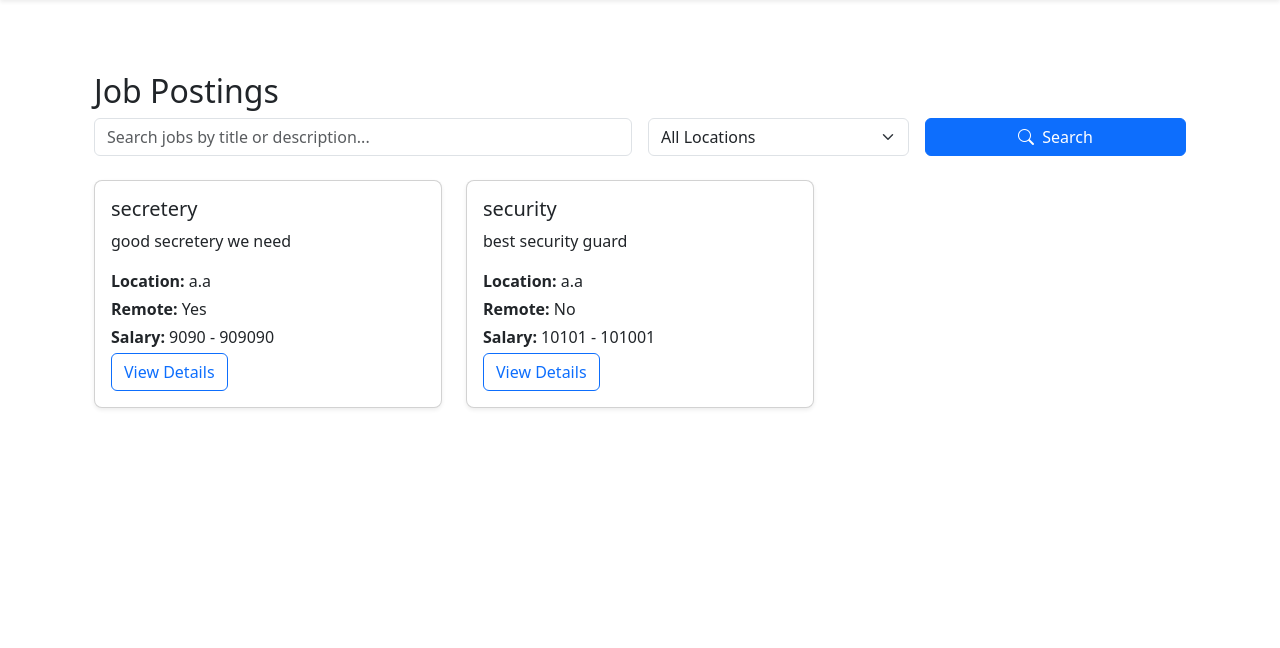
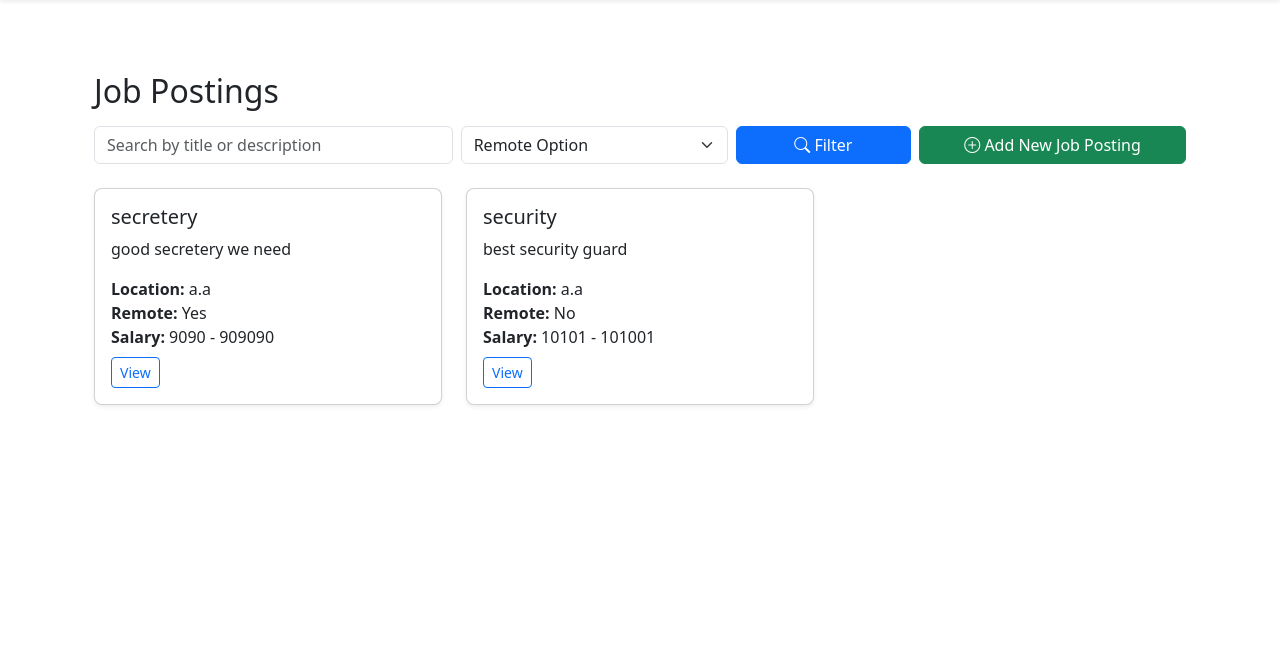
Before and after one commit to anony-bocha/job-application-tracker, a Django app: page /job-postings/ in a window 1280 px wide. Shown: the part 56-704 px from the top of the page. Run offline with Django 5.2, Linux system fonts and the light colour scheme; the first user in the database is signed in; data comes from the database, SQL or seed files in the repository; some libraries are stand-ins or nearby versions.

Commit message:
Add job posting search, filter, and pagination for better browsing

```diff
--- a/jobtracker/applications/templates/applications/job_posting_list.html
+++ b/jobtracker/applications/templates/applications/job_posting_list.html
@@ -1,67 +1,84 @@
 {% extends 'applications/base.html' %}
-{% load crispy_forms_tags %}
-
 {% block content %}
 <div class="container mt-4">
-    <h2>Job Postings</h2>
+    <h2 class="mb-3">Job Postings</h2>
 
-    <!-- Search and Filter -->
-    <form method="get" class="row g-3 mb-4 align-items-center">
-        <div class="col-md-6">
-            <input
-                type="text"
-                name="q"
-                value="{{ request.GET.q|default:'' }}"
-                class="form-control"
-                placeholder="Search jobs by title or description..."
-                aria-label="Search jobs"
-            />
+    <!-- Filter and Search -->
+    <form method="get" class="row g-2 mb-4">
+        <div class="col-md-4">
+            <input type="text" name="q" class="form-control" placeholder="Search by title or description" value="{{ request.GET.q }}">
         </div>
         <div class="col-md-3">
-            <select name="remote" class="form-select" aria-label="Filter by remote">
-                <option value="" {% if not request.GET.remote %}selected{% endif %}>All Locations</option>
-                <option value="yes" {% if request.GET.remote == 'yes' %}selected{% endif %}>Remote Only</option>
-                <option value="no" {% if request.GET.remote == 'no' %}selected{% endif %}>On-site Only</option>
+            <select name="remote" class="form-select">
+                <option value="">Remote Option</option>
+                <option value="yes" {% if request.GET.remote == "yes" %}selected{% endif %}>Remote</option>
+                <option value="no" {% if request.GET.remote == "no" %}selected{% endif %}>On-Site</option>
             </select>
         </div>
+        <div class="col-md-2">
+            <button type="submit" class="btn btn-primary w-100"><i class="bi bi-search"></i> Filter</button>
+        </div>
         <div class="col-md-3">
-            <button type="submit" class="btn btn-primary w-100">
-                <i class="bi bi-search me-1"></i> Search
-            </button>
+            <a href="{% url 'add_job_posting' %}" class="btn btn-success w-100"><i class="bi bi-plus-circle"></i> Add New Job Posting</a>
         </div>
     </form>
 
-    <!-- Job Cards -->
+    <!-- Job Listings -->
     <div class="row">
-        {% if job_postings %}
         {% for job in job_postings %}
-                <div class="col-lg-4 col-md-6 mb-4">
+            <div class="col-md-4 mb-3">
                 <div class="card h-100 shadow-sm rounded-3">
-                        <div class="card-body d-flex flex-column">
+                    <div class="card-body">
                         <h5 class="card-title">{{ job.title }}</h5>
-                            <p class="card-text flex-grow-1">
-                                {{ job.description|truncatechars:120 }}
-                            </p>
-                            <p class="mb-1"><strong>Location:</strong> {{ job.location }}</p>
-                            <p class="mb-1"><strong>Remote:</strong> {{ job.is_remote|yesno:"Yes,No" }}</p>
-                            <p class="mb-1"><strong>Salary:</strong>
+                        <p class="card-text">{{ job.description|truncatechars:100 }}</p>
+                        <p class="mb-0"><strong>Location:</strong> {{ job.location }}</p>
+                        <p class="mb-0"><strong>Remote:</strong> {{ job.is_remote|yesno:"Yes,No" }}</p>
+                        <p class="mb-0"><strong>Salary:</strong>
                             {% if job.salary_min %}{{ job.salary_min }}{% endif %} -
                             {% if job.salary_max %}{{ job.salary_max }}{% endif %}
                         </p>
-                            <a href="{% url 'job_posting_detail' job.pk %}" class="btn btn-outline-primary mt-auto align-self-start">
-                                View Details
-                            </a>
+                        <a href="{% url 'job_posting_detail' job.pk %}" class="btn btn-sm btn-outline-primary mt-2">View</a>
                     </div>
                 </div>
             </div>
+        {% empty %}
+            <p>No job postings found.</p>
         {% endfor %}
+    </div>
+
+    <!-- Pagination -->
+    {% if job_postings.has_other_pages %}
+    <nav aria-label="Page navigation">
+        <ul class="pagination justify-content-center mt-4">
+            {% if job_postings.has_previous %}
+                <li class="page-item">
+                    <a class="page-link" href="?{% if request.GET.q %}q={{ request.GET.q }}&{% endif %}{% if request.GET.remote %}remote={{ request.GET.remote }}&{% endif %}page={{ job_postings.previous_page_number }}" aria-label="Previous">
+                        <span aria-hidden="true">&laquo;</span>
+                    </a>
+                </li>
             {% else %}
-            <div class="col-12">
-                <div class="alert alert-info text-center">
-                    No job postings found matching your criteria.
-                </div>
-            </div>
+                <li class="page-item disabled"><span class="page-link">&laquo;</span></li>
+            {% endif %}
+            {% for page_num in job_postings.paginator.page_range %}
+                {% if job_postings.number == page_num %}
+                    <li class="page-item active"><span class="page-link">{{ page_num }}</span></li>
+                {% else %}
+                    <li class="page-item">
+                        <a class="page-link" href="?{% if request.GET.q %}q={{ request.GET.q }}&{% endif %}{% if request.GET.remote %}remote={{ request.GET.remote }}&{% endif %}page={{ page_num }}">{{ page_num }}</a>
+                    </li>
+                {% endif %}
+            {% endfor %}
+            {% if job_postings.has_next %}
+                <li class="page-item">
+                    <a class="page-link" href="?{% if request.GET.q %}q={{ request.GET.q }}&{% endif %}{% if request.GET.remote %}remote={{ request.GET.remote }}&{% endif %}page={{ job_postings.next_page_number }}" aria-label="Next">
+                        <span aria-hidden="true">&raquo;</span>
+                    </a>
+                </li>
+            {% else %}
+                <li class="page-item disabled"><span class="page-link">&raquo;</span></li>
+            {% endif %}
+        </ul>
+    </nav>
     {% endif %}
 </div>
-</div>
 {% endblock %}
--- a/jobtracker/applications/views.py
+++ b/jobtracker/applications/views.py
@@ -39,7 +39,6 @@ def admin_all_applications(request):
 @login_required
 def job_posting_list(request):
     queryset = JobPosting.objects.all()
-
     q = request.GET.get('q')
     remote = request.GET.get('remote')
 
@@ -54,11 +53,14 @@ def job_posting_list(request):
     elif remote == 'no':
         queryset = queryset.filter(is_remote=False)
 
+    paginator = Paginator(queryset.order_by('-created_at'), 6)  # 6 per page
+    page_number = request.GET.get('page')
+    page_obj = paginator.get_page(page_number)
+
     context = {
-        'job_postings': queryset.order_by('-created_at'),
+        'job_postings': page_obj,
     }
     return render(request, 'applications/job_posting_list.html', context)
-
 @login_required
 def job_posting_detail(request, pk):
     job_posting = get_object_or_404(JobPosting, pk=pk)
```
Lines whose indentation alone changed are shown as unchanged.
